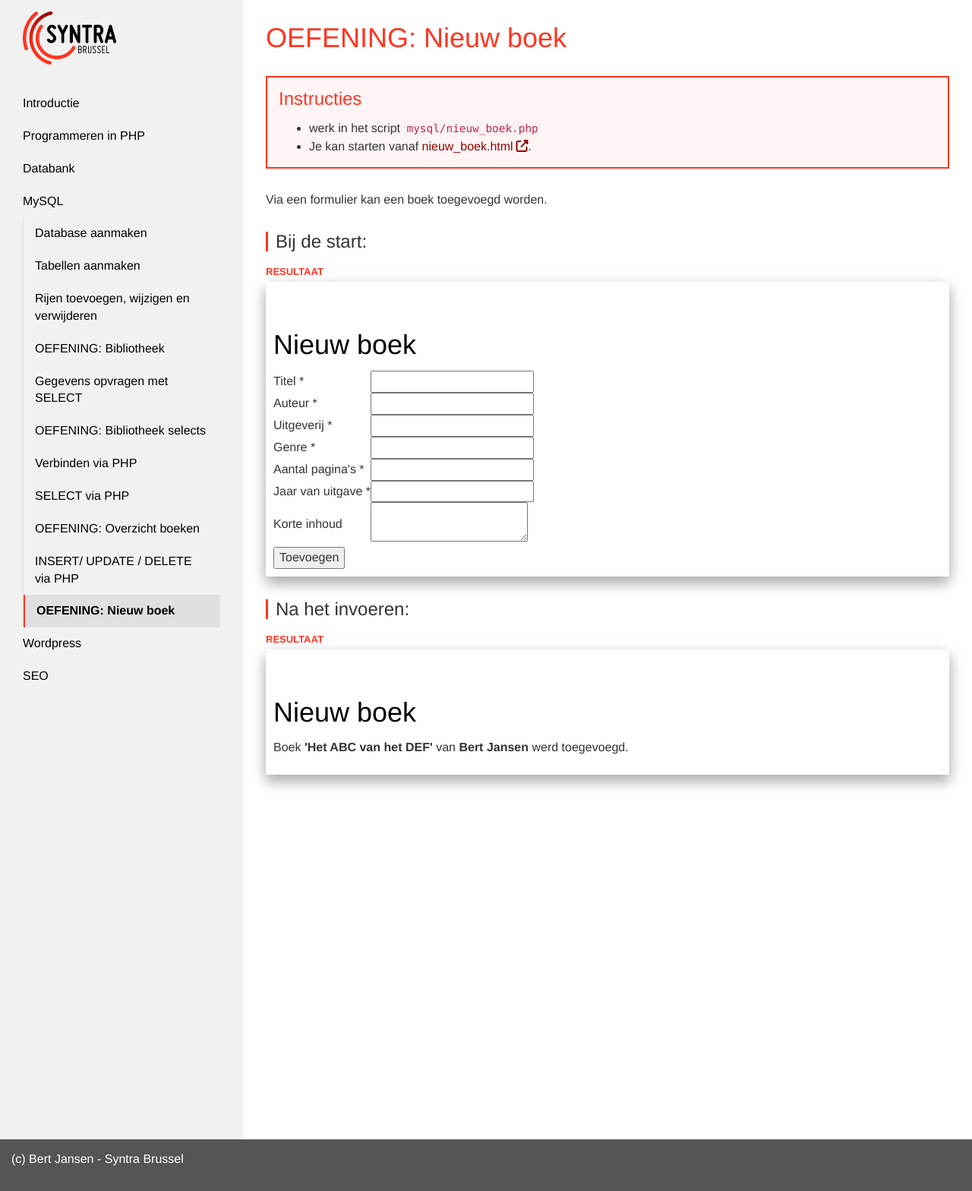
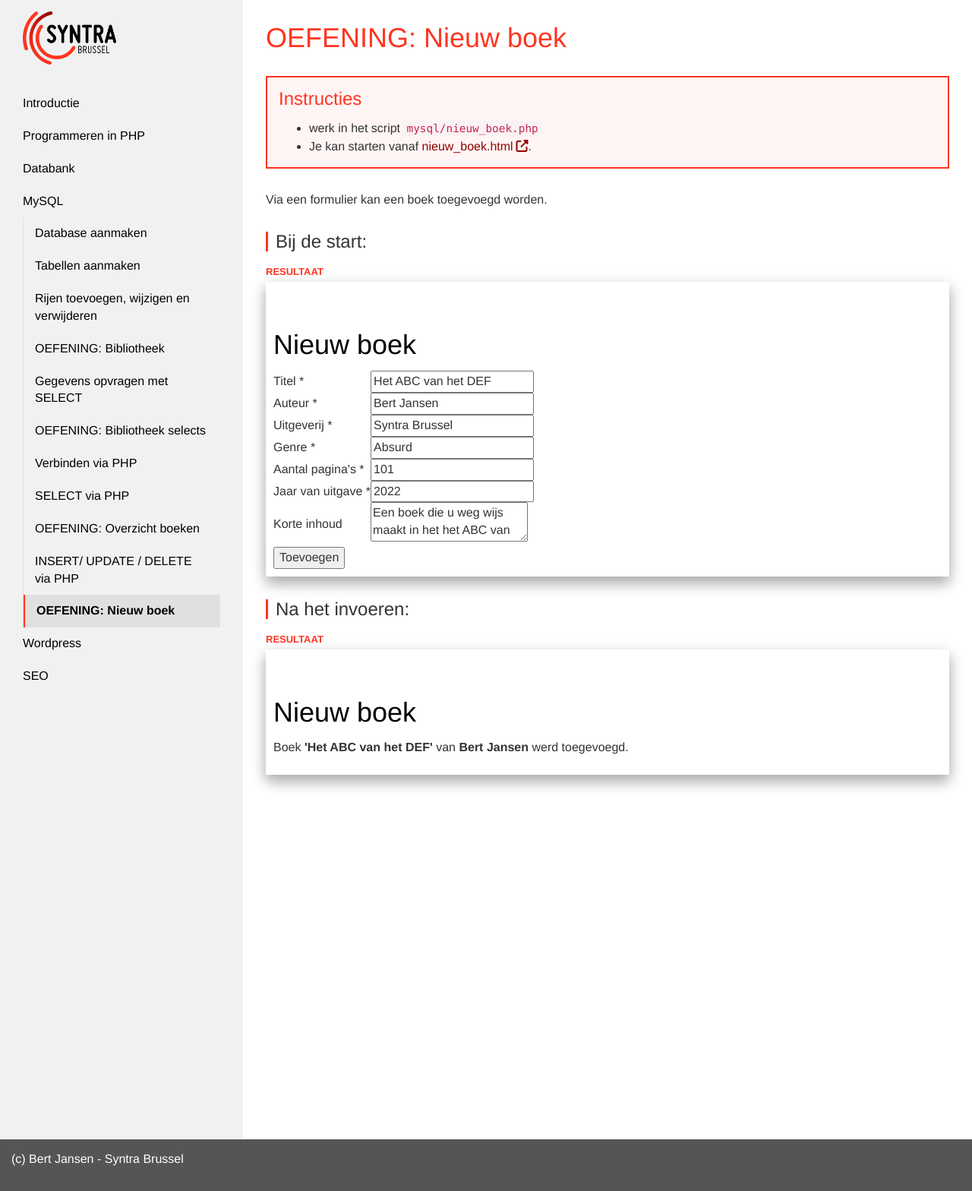
Before and after one commit to Syntra-Brussel/dynamische-webtechnieken, a Jekyll site: the page built from mysql/oefening-bibliotheek-nieuw-boek.md, in a window 1280 px wide. Shown: the whole page at 76% size. Built offline with Jekyll 4.4.1, drawn with Linux system fonts in a browser that asks for light colours; nearby versions of some CDN libraries; a script that is not in the unit is left out.

Commit message:
Update oefening-bibliotheek-nieuw-boek.md

```diff
--- a/mysql/oefening-bibliotheek-nieuw-boek.md
+++ b/mysql/oefening-bibliotheek-nieuw-boek.md
@@ -22,31 +22,31 @@
       <table>
           <tr>
               <td>Titel *</td>
-              <td><input required type="text" name="titel" /></td>
+              <td><input required type="text" name="titel" value="Het ABC van het DEF" /></td>
           </tr>
           <tr>
               <td>Auteur *</td>
-              <td><input required type="text" name="auteur" /></td>
+              <td><input required type="text" name="auteur" value="Bert Jansen" /></td>
           </tr>
           <tr>
               <td>Uitgeverij *</td>
-              <td><input required type="text" name="uitgeverij" /></td>
+              <td><input required type="text" name="uitgeverij" value="Syntra Brussel" /></td>
           </tr>
           <tr>
               <td>Genre * </td>
-              <td><input required type="text" name="genre" /></td>
+              <td><input required type="text" name="genre" value="Absurd" /></td>
           </tr>
           <tr>
               <td>Aantal pagina's *</td>
-              <td><input required type="number" name="aantal_paginas" /></td>
+              <td><input required type="number" name="aantal_paginas" value="101" /></td>
           </tr>
           <tr>
               <td>Jaar van uitgave *</td>
-              <td><input required type="number" name="jaar_van_uitgave" /></td>
+              <td><input required type="number" name="jaar_van_uitgave" value="2022" /></td>
           </tr>
           <tr>
               <td>Korte inhoud</td>
-              <td><textarea name="korte_inhoud"></textarea></td>
+              <td><textarea name="korte_inhoud">Een boek die u weg wijs maakt in het het ABC van de DEF.</textarea></td>
           </tr>
       </table>
       <input type="submit" value="Toevoegen" />
```
